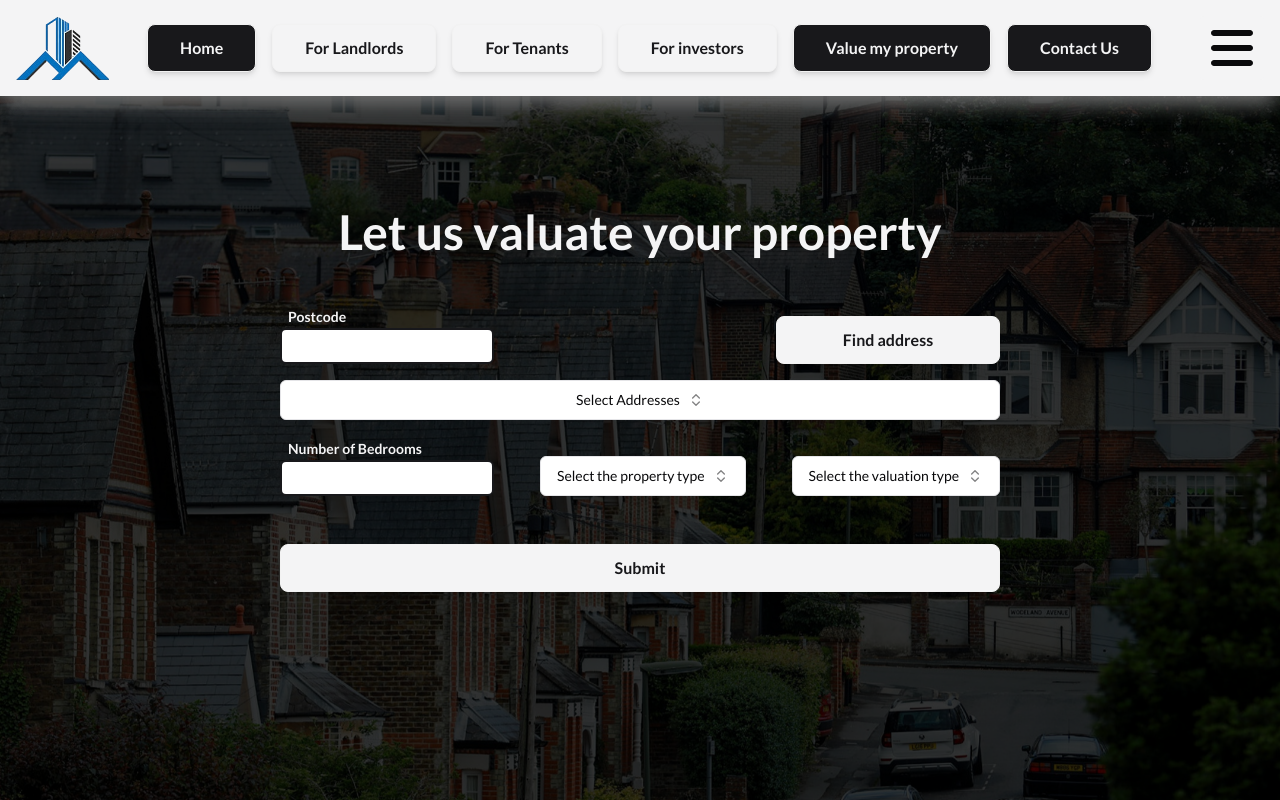
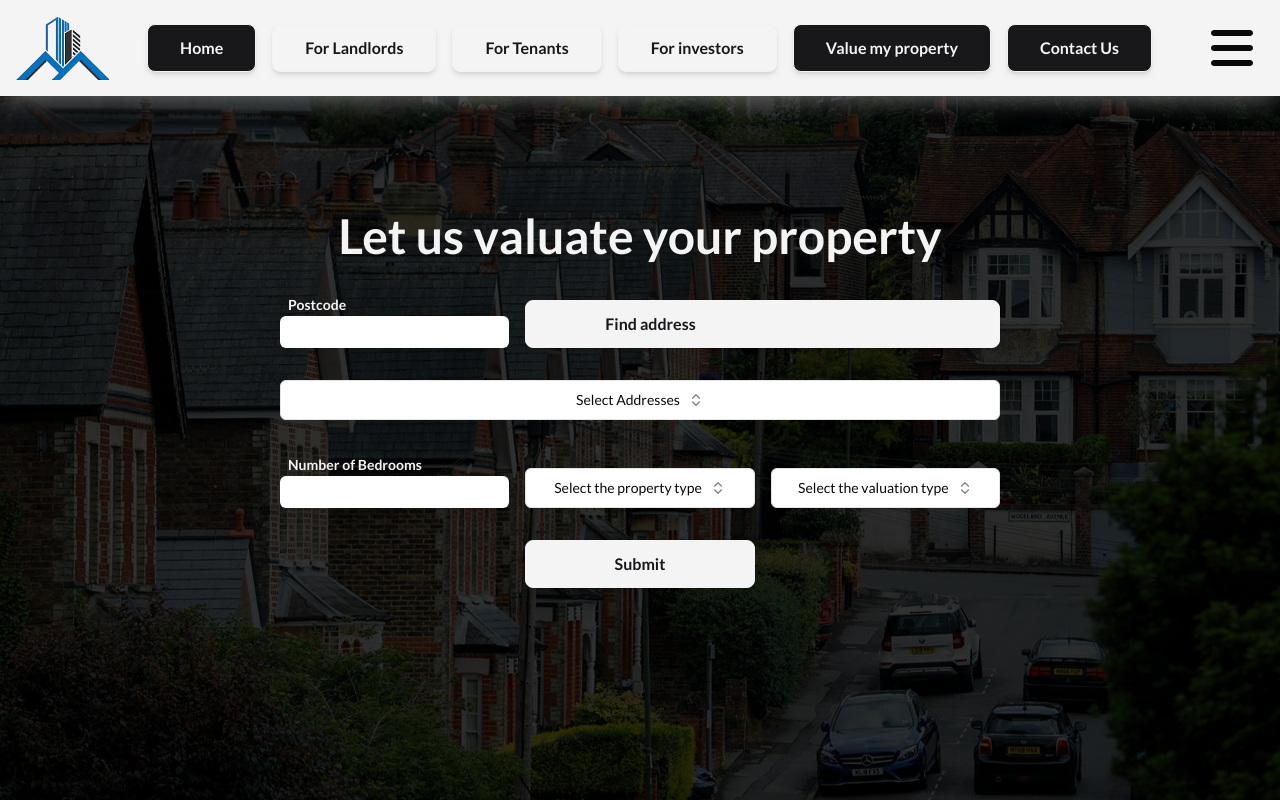
Before and after one commit to AlanNapieralski/tom-properties, a Next.js app: page /value-my-property in a window 1280 px wide. Shown: the top 800 px of the page. Built offline with nearby package versions, Linux system fonts and the light colour scheme.

Commit message:
fixed the bug with layouts doubling, improved the value my property form

```diff
--- a/src/app/layout.tsx
+++ b/src/app/layout.tsx
@@ -15,15 +15,14 @@ export const metadata: Metadata = {
   description
 }
 
-export default function RootLayout({ children, navPosition = "sticky" }:
+export default function RootLayout({ children }:
   {
     children: React.ReactNode
-    navPosition: 'sticky' | 'fixed'
   }) {
   return (
-    <html lang="en">
+    <html lang="en" className='scroll-smooth'>
       <body className={lato.className}>
-        <Nav className={navPosition} />
+        <Nav />
         <main>{children}</main>
         <Footer />
       </body>
--- a/src/app/value-my-property/layout.tsx
+++ /dev/null
@@ -1,16 +0,0 @@
-export const metadata = {
-  title: 'Next.js',
-  description: 'Generated by Next.js',
-}
-
-export default function RootLayout({
-  children,
-}: {
-  children: React.ReactNode
-}) {
-  return (
-    <html lang="en">
-      <body>{children}</body>
-    </html>
-  )
-}
--- a/src/app/value-my-property/page.tsx
+++ b/src/app/value-my-property/page.tsx
@@ -1,6 +1,5 @@
 import Image from 'next/image'
 import { valuePropertyImage } from '@/models/valueProperty-content'
-import RootLayout from '../layout'
 import ValuePropertyForm from '@/components/ui/ValuePropertyForm'
 
 export default function ValueMyProperty() {
@@ -8,7 +7,6 @@ export default function ValueMyProperty() {
   const { src, alt, width, height } = valuePropertyImage
 
   return (
-    <RootLayout navPosition='fixed'>
     <section className='h-screen'>
       <Image
         src={src}
@@ -20,6 +18,5 @@ export default function ValueMyProperty() {
       <div className='absolute inset-0 h-full bg-black opacity-80'></div>
       <ValuePropertyForm className='absolute flex justify-center items-center z-10 inset-0 mx-auto w-[800px]' />
     </section>
-    </RootLayout>
   )
 }
--- a/src/components/sections/shared/Nav.tsx
+++ b/src/components/sections/shared/Nav.tsx
@@ -7,11 +7,14 @@ import Image from 'next/image'
 import SideNav from '@/components/ui/SideNav'
 import Button from '@/components/ui/CustomButton'
 
+import { FC } from 'react'
+import { usePathname } from 'next/navigation'
+
 export type NavProps = {
-  drawerRef: RefObject<HTMLInputElement>
+  navPosition?: 'sticky' | 'fixed'
 }
 
-export default function Nav({ className = "" }) {
+const Nav: FC = ({ navPosition = 'sticky' }: NavProps) => {
   const [isSticky, setIsSticky] = useState(false)
   const navbarRef = useRef<HTMLElement | null>(null)
 
@@ -32,9 +35,12 @@ export default function Nav({ className = "" }) {
   }, [])
 
 
+  const pathname = usePathname()
+
+  const isFixedNavbar = pathname === '/value-my-property'
 
   return (
-    <header ref={navbarRef} className={`inset-0 flex items-center justify-between p-4 bg-secondary shadow-bottom z-50 transition-all duration-200 ease-in-out ${isSticky ? 'h-16 opacity-95' : 'h-24 opacity-100'} ` + className} >
+    <header ref={navbarRef} className={`inset-0 flex items-center justify-between p-4 bg-secondary shadow-bottom z-50 transition-all duration-200 ease-in-out ${isSticky ? 'h-16 opacity-95' : 'h-24 opacity-100 '} ${isFixedNavbar ? ' fixed' : ' sticky'}`} >
 
       <div className="h-full">
         <Image
@@ -45,7 +51,7 @@ export default function Nav({ className = "" }) {
           className='h-full w-auto'
         />
       </div>
-
+      <nav>
         <div className='flex flex-row gap-12'>
           <div className="flex-grow flex justify-center items-center gap-4 py-2">
             {navLinks.map((item, index) => {
@@ -60,6 +66,9 @@ export default function Nav({ className = "" }) {
           } />
 
         </div>
-    </header >
+      </nav>
+    </header>
   )
 }
+
+export default Nav
--- a/src/components/ui/Combobox.tsx
+++ b/src/components/ui/Combobox.tsx
@@ -46,13 +46,13 @@ export function Combobox({ className = '', label, searchPlaceholder, itemIdentif
           className={className}
         >
           {value
-            ? items.find((framework) => framework.value === value)?.label
+            ? items.find((item) => item.value === value)?.label
             : label}
           <ChevronsUpDown className="ml-2 h-4 w-4 shrink-0 opacity-50" />
         </Button>
       </PopoverTrigger>
       <PopoverContent className="w-full">
-        <Command>
+        <Command >
           <CommandInput placeholder={searchPlaceholder} />
           <CommandList>
             <CommandEmpty>No {itemIdentifier} found.</CommandEmpty>
--- a/src/components/ui/InputForm.tsx
+++ b/src/components/ui/InputForm.tsx
@@ -64,9 +64,9 @@ export default function InputForm() {
             name="name"
             render={({ field }) => (
               <FormItem>
-                <FormLabel className="text-xl font-bold">Name</FormLabel>
+                <FormLabel className="text-xl font-bold">Full Name</FormLabel>
                 <FormControl>
-                  <Input className="p-4 border-2 border-primary" type="text" {...field} />
+                  <Input className="p-4 border-2 border-primary w-1/3" type="text" {...field} />
                 </FormControl>
               </FormItem>
             )}
--- a/src/components/ui/SideNav.tsx
+++ b/src/components/ui/SideNav.tsx
@@ -33,20 +33,19 @@ export default function SideNav({ triggerButton }: SideNavProps) {
           {navigationLinks.map((item, index) => (
             <React.Fragment key={index}>
               <Separator className="border" />
+              <SheetClose asChild>
                 <Link
                   href={item.url}
                   className="text-xl font-bold rounded hover:bg-primary hover:text-secondary p-4 transition-colors duration-300 ease-out"
                 >
                   {item.name}
                 </Link>
+              </SheetClose>
             </React.Fragment>
           ))}
         </div>
-        <SheetFooter>
-          <SheetClose>
-          </SheetClose>
-        </SheetFooter>
       </SheetContent>
+
     </Sheet >
   )
 }
--- a/src/components/ui/ValuePropertyForm.tsx
+++ b/src/components/ui/ValuePropertyForm.tsx
@@ -65,12 +65,11 @@ export default function ValuePropertyForm({ className = '' }) {
 
   return (
     <Form {...form} >
+
       <form action="" className={`flex flex-col ` + className}>
+        <h1 className='flex justify-center text-5xl text-secondary font-bold mb-8'>Let us valuate your property</h1>
 
-
-        <div className='flex flex-col w-[720px] gap-y-4'>
-          <h1 className='flex justify-center text-5xl text-secondary font-bold mb-8'>Let us valuate your property</h1>
-          <div className="flex justify-between items-end gap-3">
+        <div className='grid grid-cols-3 w-[720px] gap-y-8 gap-x-4 items-end'>
           <FormField
             control={form.control}
             name="postcode"
@@ -78,27 +77,25 @@ export default function ValuePropertyForm({ className = '' }) {
               <FormItem>
                 <FormLabel className="font-bold text-secondary mx-2">Postcode</FormLabel>
                 <FormControl>
-                    <Input className="p-4 border-2 border-primary" type="text" {...field} />
+                  <Input className="p-4 border-2 border-primary border-none" type="text" {...field} />
                 </FormControl>
               </FormItem>
             )}
           />
-            <Button type='button' theme='light' action={(() => null)} className="w-56">Find address</Button>
-          </div>
+
+          <Button type='button' theme='light' action={(() => null)} className="grid grid-cols-subgrid col-span-2">Find address</Button>
 
           <FormField
             control={form.control}
             name="selAddress"
             render={({ field }) => (
-              <FormItem>
+              <FormItem className='grid grid-cols-subgrid col-span-3'>
                 <FormControl>
-                  <Combobox label='Select Addresses' searchPlaceholder='Search for addresses' itemIdentifier='addresses' items={searchItems} className='w-full' />
+                  <Combobox label='Select Addresses' searchPlaceholder='Search for addresses' itemIdentifier='addresses' items={searchItems} className='col-span-3' {...field} />
                 </FormControl>
               </FormItem>
             )}
           />
-
-          <div className="flex justify-between items-end gap-4">
 
           <FormField
             control={form.control}
@@ -107,7 +104,7 @@ export default function ValuePropertyForm({ className = '' }) {
               <FormItem>
                 <FormLabel className="font-bold text-secondary mx-2">Number of Bedrooms</FormLabel>
                 <FormControl>
-                    <Input className="p-4 border-2 border-primary" type="number" {...field} />
+                  <Input className="p-4 border-2 border-primary border-none" type="number" min={1} max={10} {...field} />
                 </FormControl>
               </FormItem>
             )}
@@ -119,7 +116,7 @@ export default function ValuePropertyForm({ className = '' }) {
             render={({ field }) => (
               <FormItem>
                 <FormControl>
-                    <Combobox label='Select the property type' searchPlaceholder='Search for property types' itemIdentifier='property types' items={propertyTypes} />
+                  <Combobox label='Select the property type' searchPlaceholder='Search for property types' itemIdentifier='property types' items={propertyTypes} className='w-full' {...field} />
                 </FormControl>
               </FormItem>
             )}
@@ -131,13 +128,14 @@ export default function ValuePropertyForm({ className = '' }) {
             render={({ field }) => (
               <FormItem>
                 <FormControl>
-                    <Combobox label='Select the valuation type' searchPlaceholder='Search for valuation types' itemIdentifier='valuation types' items={valuationTypes} />
+                  <Combobox label='Select the valuation type' searchPlaceholder='Search for valuation types' itemIdentifier='valuation types' items={valuationTypes} className='w-full' {...field} />
                 </FormControl>
               </FormItem>
             )}
           />
+          <div className="grid grid-cols-subgrid col-span-full">
+            <Button type='button' buttonType="submit" theme='light' action={(() => null)} className="col-start-2">Submit</Button>
           </div>
-          <Button type='button' buttonType="submit" theme='light' action={(() => null)} className="mt-8">Submit</Button>
         </div>
       </form>
     </Form>
--- a/src/components/ui/button.tsx
+++ b/src/components/ui/button.tsx
@@ -35,7 +35,7 @@ const buttonVariants = cva(
 
 export interface ButtonProps
   extends React.ButtonHTMLAttributes<HTMLButtonElement>,
-    VariantProps<typeof buttonVariants> {
+  VariantProps<typeof buttonVariants> {
   asChild?: boolean
 }
 
```
Lines whose indentation alone changed are shown as unchanged.
